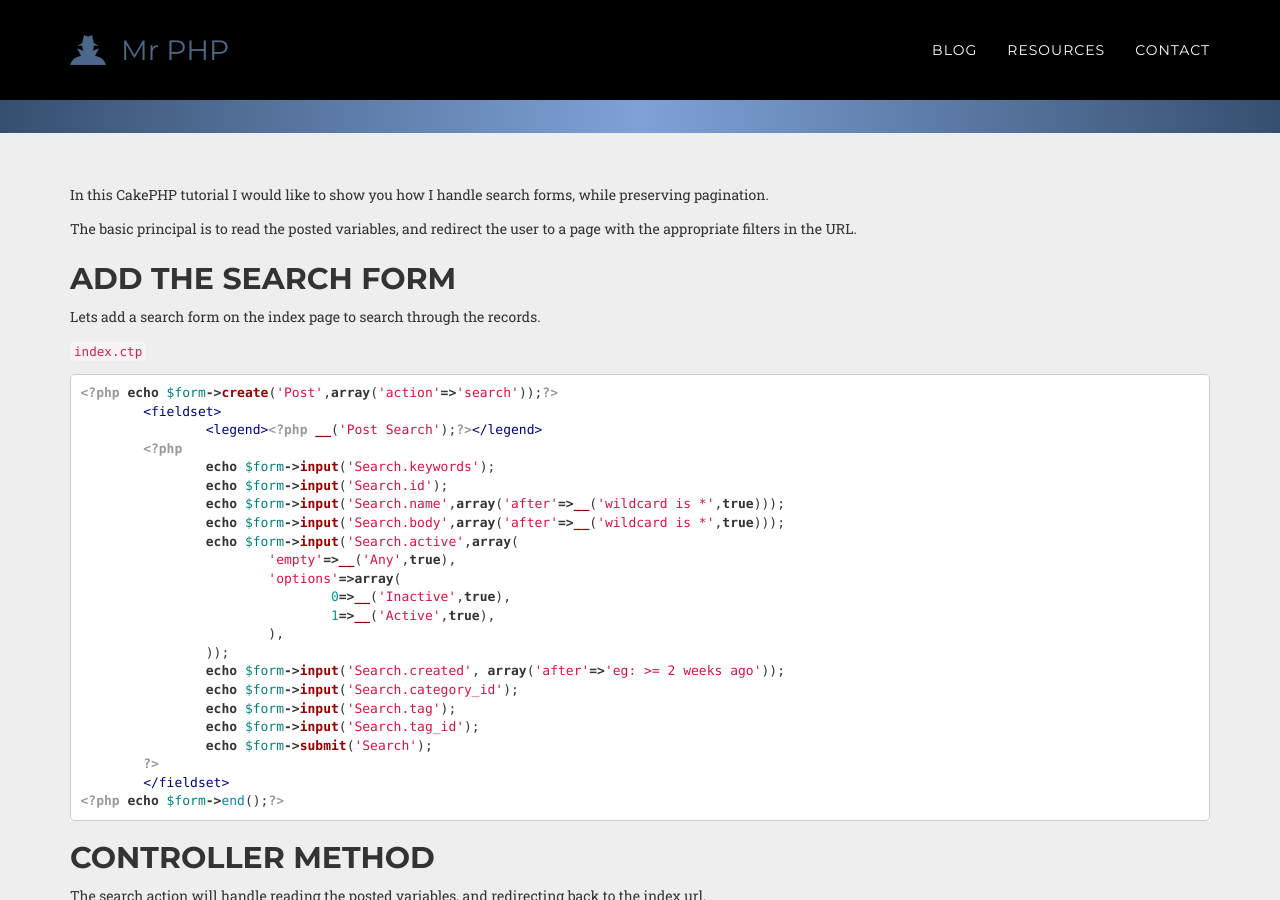
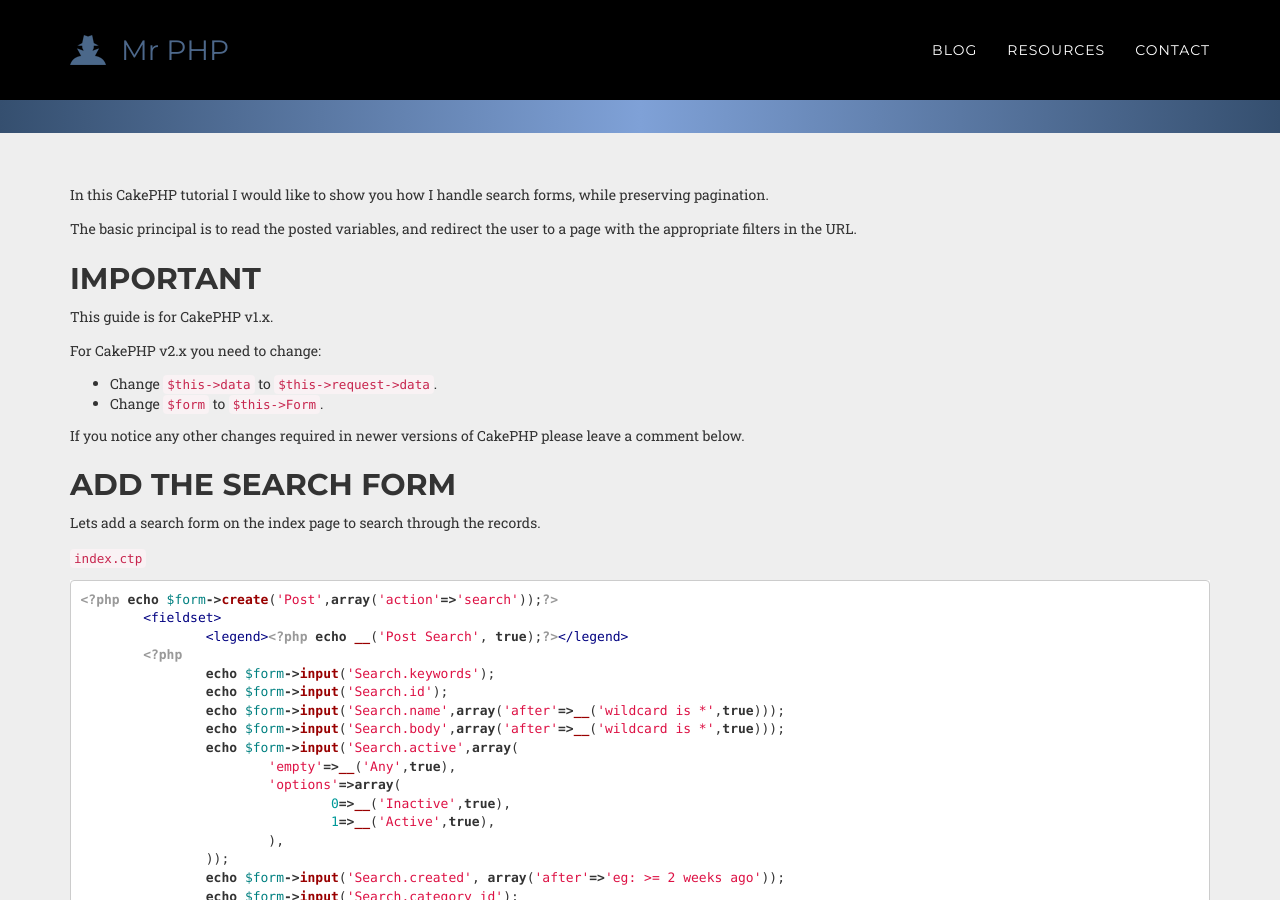
Before and after one commit to mr-php/mr-php.github.io, a Jekyll site: the page built from _posts/2008-10-04-search-forms-in-cakephp.md, in a window 1280 px wide and 900 px high, scrolled down 340 px. Built offline with Jekyll 4.4.1, drawn with Linux system fonts in a browser that asks for light colours; nearby versions of some CDN libraries; some web fonts are replaced; Markdown is read by kramdown in place of the engine named in the settings; comment, search, counter and statistics services are not loaded.

Commit message:
Update 2008-10-04-search-forms-in-cakephp.md

````diff
--- a/_posts/2008-10-04-search-forms-in-cakephp.md
+++ b/_posts/2008-10-04-search-forms-in-cakephp.md
@@ -13,6 +13,17 @@ The basic principal is to read the posted variables, and redirect the user to a
 
 <!--break-->
 
+## Important
+
+This guide is for CakePHP v1.x.
+
+For CakePHP v2.x you need to change:
+* Change `$this->data` to `$this->request->data`.
+* Change `$form` to `$this->Form`.
+
+If you notice any other changes required in newer versions of CakePHP please leave a comment below.
+
+
 ## Add the Search Form
 
 Lets add a search form on the index page to search through the records.
@@ -22,7 +33,7 @@ Lets add a search form on the index page to search through the records.
 ```php
 <?php echo $form->create('Post',array('action'=>'search'));?>
 	<fieldset>
- 		<legend><?php __('Post Search');?></legend>
+ 		<legend><?php echo __('Post Search', true);?></legend>
 	<?php
 		echo $form->input('Search.keywords');
 		echo $form->input('Search.id');
````
